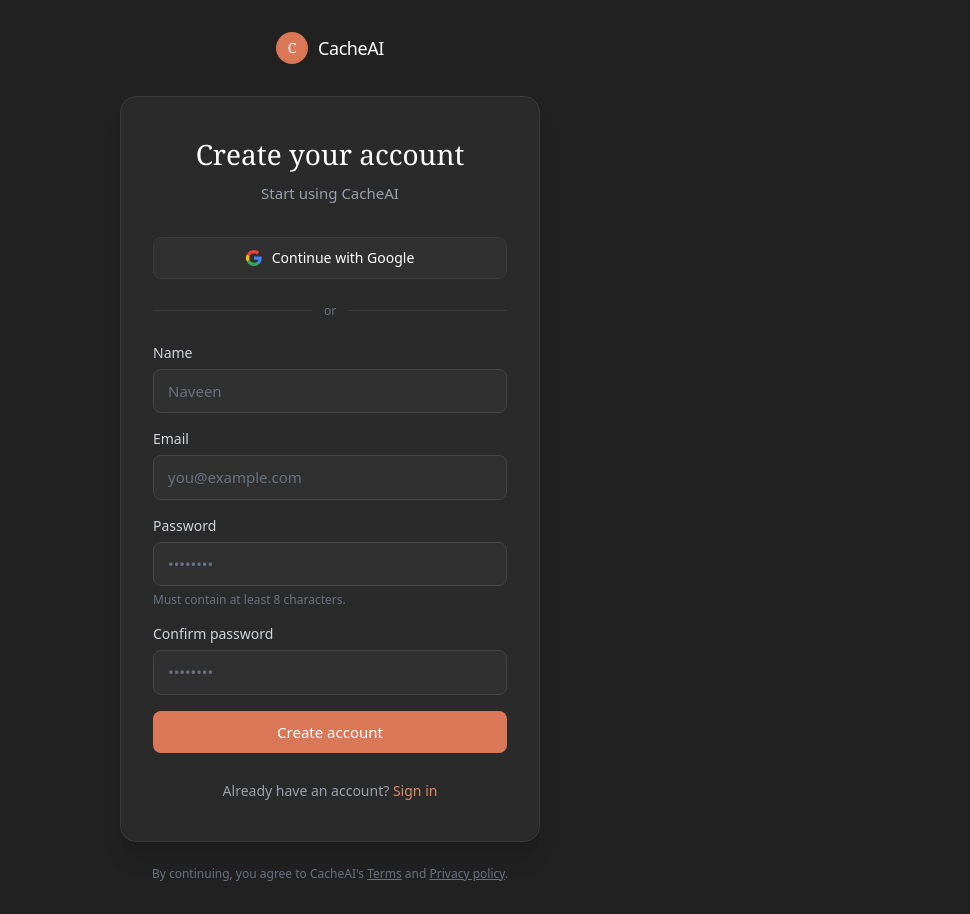
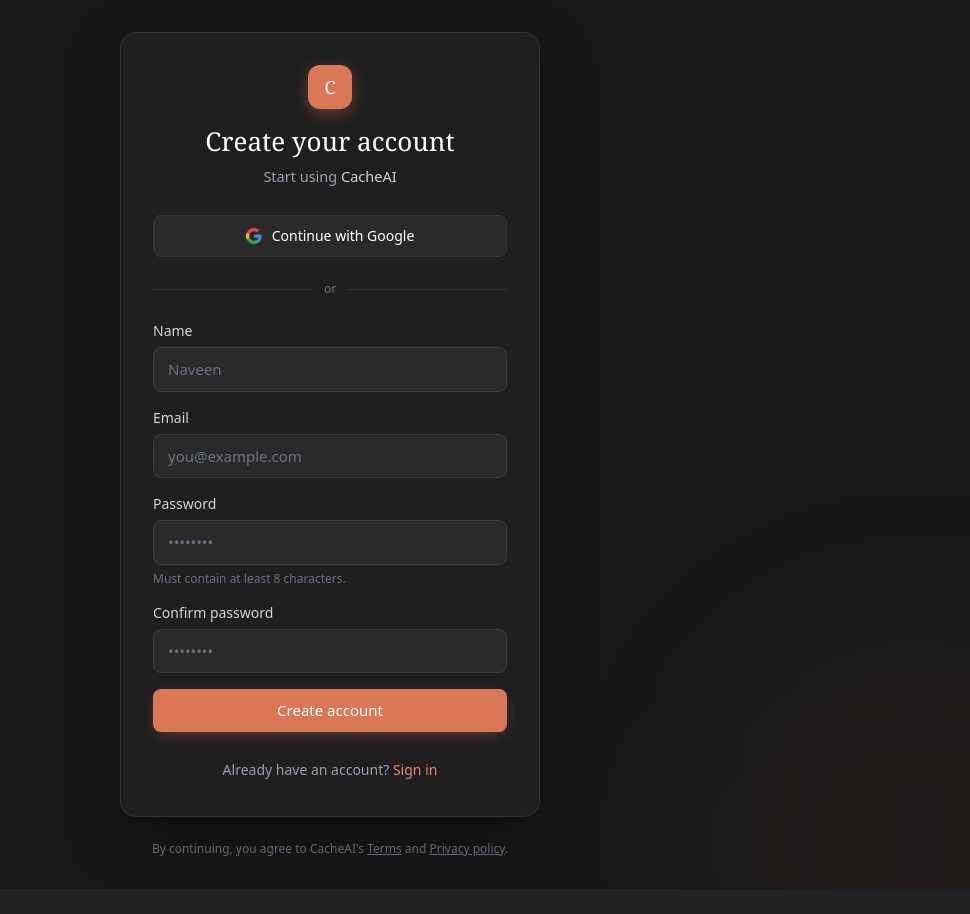
Before and after one commit to Madesh-cse/AI-Chat-Assistant-Frontend, a Next.js app: page /register in a window 1280 px wide. Shown: the whole page, without its empty margins (310-1280 px from the left). After the commit the page ends 889 px from the top, so only its background shows below. Built offline with nearby package versions, Linux system fonts and the light colour scheme.

Commit message:
update a auth pages

```diff
--- a/app/login/page.tsx
+++ b/app/login/page.tsx
@@ -5,6 +5,31 @@
 import { useRouter } from "next/navigation";
 
 import { useAuthStore } from "@/store/authStore";
+
+function Spinner() {
+  return (
+    <svg
+      className="h-4 w-4 animate-spin"
+      viewBox="0 0 24 24"
+      fill="none"
+      aria-hidden="true"
+    >
+      <circle
+        className="opacity-25"
+        cx="12"
+        cy="12"
+        r="10"
+        stroke="currentColor"
+        strokeWidth="3.5"
+      />
+      <path
+        className="opacity-90"
+        fill="currentColor"
+        d="M22 12c0-5.52-4.48-10-10-10v3.5C16.14 5.5 18.5 8.36 18.5 12H22z"
+      />
+    </svg>
+  );
+}
 
 export default function LoginPage() {
   const router = useRouter();
@@ -46,39 +71,45 @@
   }
 
   return (
-    <main className="min-h-screen bg-[#212121] flex items-center justify-center px-4">
-      <div className="w-full max-w-105">
-        {/* Wordmark */}
-        <div className="flex justify-center mb-8">
-          <div className="flex items-center gap-2.5">
-            <div className="w-8 h-8 rounded-full bg-[#D97757] flex items-center justify-center">
-              <span className="text-white text-sm font-medium" style={{ fontFamily: "Georgia, serif" }}>
+    <main className="relative min-h-screen overflow-hidden bg-[#171717] flex items-center justify-center px-4">
+      {/* Ambient glow — purely decorative, sits behind everything */}
+      <div
+        aria-hidden="true"
+        className="pointer-events-none absolute inset-0 overflow-hidden"
+      >
+        <div className="absolute left-1/2 top-[-10%] h-120 w-120 -translate-x-1/2 rounded-full bg-[#D97757]/1200 blur-[120px]" />
+        <div className="absolute bottom-[-15%] right-[-10%] h-90 w-90 rounded-full bg-[#D97757]/6 blur-[110px]" />
+      </div>
+
+      <div className="relative w-full max-w-105">
+        <div className="rounded-2xl border border-[#333] bg-[#212121]/90 px-8 pb-9 pt-8 shadow-[0_20px_60px_-15px_rgba(0,0,0,0.6)] backdrop-blur-sm">
+          {/* Header — logo inline with the heading, not floating above the card */}
+          <div className="mb-7 flex flex-col items-center text-center">
+            <div className="mb-4 flex h-11 w-11 items-center justify-center rounded-xl bg-[#D97757] shadow-[0_4px_16px_-2px_rgba(217,119,87,0.5)]">
+              <span
+                className="text-white text-lg font-medium"
+                style={{ fontFamily: "Georgia, serif" }}
+              >
                 C
               </span>
             </div>
-            <span className="text-white text-lg font-medium tracking-tight">
-              CacheAI
-            </span>
-          </div>
-        </div>
 
-        <div className="bg-[#2a2a2a] border border-[#3a3a3a] rounded-2xl px-8 py-10 shadow-xl">
-          <div className="text-center mb-8">
             <h1
-              className="text-[28px] leading-tight text-white"
+              className="text-[26px] leading-tight text-white"
               style={{ fontFamily: "Georgia, 'Times New Roman', serif" }}
             >
               Welcome back
             </h1>
 
-            <p className="text-gray-400 mt-2.5 text-[15px]">
-              Sign in to continue to CacheAI
+            <p className="mt-2 text-[14.5px] text-gray-400">
+              Sign in to continue to{" "}
+              <span className="text-gray-300">CacheAI</span>
             </p>
           </div>
 
           {error && (
-            <div className="mb-5 rounded-lg border border-red-500/30 bg-red-500/10 px-4 py-3 text-sm text-red-400">
-              {error}
+            <div className="mb-5 flex items-start gap-2 rounded-lg border border-red-500/30 bg-red-500/10 px-4 py-3 text-sm text-red-400">
+              <span>{error}</span>
             </div>
           )}
 
@@ -89,9 +120,10 @@
               className="
                 w-full flex items-center justify-center gap-2.5
                 rounded-lg border border-[#3a3a3a]
-                bg-[#303030] py-2.5
+                bg-[#2a2a2a] py-2.5
                 text-sm font-medium text-white
-                transition hover:bg-[#383838]
+                transition hover:bg-[#323232] hover:border-[#454545]
+                active:scale-[0.99]
               "
             >
               <svg width="16" height="16" viewBox="0 0 16 16" aria-hidden="true">
@@ -105,15 +137,12 @@
           </div>
 
           <div className="flex items-center gap-3 mb-6">
-            <div className="h-px flex-1 bg-[#3a3a3a]" />
+            <div className="h-px flex-1 bg-[#333]" />
             <span className="text-xs text-gray-500">or</span>
-            <div className="h-px flex-1 bg-[#3a3a3a]" />
+            <div className="h-px flex-1 bg-[#333]" />
           </div>
 
-          <form
-            onSubmit={handleSubmit}
-            className="space-y-4"
-          >
+          <form onSubmit={handleSubmit} className="space-y-4">
             <div>
               <label className="block text-sm text-gray-300 mb-1.5 font-medium">
                 Email
@@ -122,16 +151,15 @@
               <input
                 type="email"
                 value={email}
-                onChange={(event) =>
-                  setEmail(event.target.value)
-                }
+                onChange={(event) => setEmail(event.target.value)}
                 placeholder="you@example.com"
+                disabled={loading}
                 className="
                   w-full
                   rounded-lg
                   border
-                  border-[#444]
-                  bg-[#303030]
+                  border-[#3d3d3d]
+                  bg-[#2a2a2a]
                   px-3.5
                   py-2.5
                   text-[15px]
@@ -142,6 +170,7 @@
                   focus:border-[#D97757]
                   focus:ring-2
                   focus:ring-[#D97757]/20
+                  disabled:opacity-60
                 "
               />
             </div>
@@ -162,16 +191,15 @@
               <input
                 type="password"
                 value={password}
-                onChange={(event) =>
-                  setPassword(event.target.value)
-                }
+                onChange={(event) => setPassword(event.target.value)}
                 placeholder="••••••••"
+                disabled={loading}
                 className="
                   w-full
                   rounded-lg
                   border
-                  border-[#444]
-                  bg-[#303030]
+                  border-[#3d3d3d]
+                  bg-[#2a2a2a]
                   px-3.5
                   py-2.5
                   text-[15px]
@@ -182,6 +210,7 @@
                   focus:border-[#D97757]
                   focus:ring-2
                   focus:ring-[#D97757]/20
+                  disabled:opacity-60
                 "
               />
             </div>
@@ -190,19 +219,27 @@
               type="submit"
               disabled={loading}
               className="
+                flex
                 w-full
+                items-center
+                justify-center
+                gap-2
                 rounded-lg
                 bg-[#D97757]
                 py-2.5
+                text-[15px]
                 font-medium
                 text-white
-                text-[15px]
+                shadow-[0_4px_14px_-4px_rgba(217,119,87,0.45)]
                 transition
                 hover:bg-[#c76a4c]
-                disabled:opacity-50
+                active:scale-[0.99]
                 disabled:cursor-not-allowed
+                disabled:opacity-70
+                disabled:active:scale-100
               "
             >
+              {loading && <Spinner />}
               {loading ? "Signing in…" : "Sign in"}
             </button>
           </form>
--- a/app/register/page.tsx
+++ b/app/register/page.tsx
@@ -5,6 +5,32 @@
 import { useRouter } from "next/navigation";
 
 import { useAuthStore } from "@/store/authStore";
+import RegistrationSuccessModal from "@/components/Model/Registrationsuccessmodal";
+
+function Spinner() {
+  return (
+    <svg
+      className="h-4 w-4 animate-spin"
+      viewBox="0 0 24 24"
+      fill="none"
+      aria-hidden="true"
+    >
+      <circle
+        className="opacity-25"
+        cx="12"
+        cy="12"
+        r="10"
+        stroke="currentColor"
+        strokeWidth="3.5"
+      />
+      <path
+        className="opacity-90"
+        fill="currentColor"
+        d="M22 12c0-5.52-4.48-10-10-10v3.5C16.14 5.5 18.5 8.36 18.5 12H22z"
+      />
+    </svg>
+  );
+}
 
 export default function RegisterPage() {
   const router = useRouter();
@@ -18,6 +44,7 @@
   const [confirmPassword, setConfirmPassword] = useState("");
 
   const [error, setError] = useState("");
+  const [registered, setRegistered] = useState(false);
 
   async function handleSubmit(
     event: FormEvent<HTMLFormElement>,
@@ -68,7 +95,9 @@
         password,
       });
 
-      router.push("/login");
+      // Show the success modal instead of redirecting immediately —
+      // the redirect now happens when the user confirms it.
+      setRegistered(true);
     } catch (error) {
       setError(
         error instanceof Error
@@ -79,60 +108,48 @@
   }
 
   return (
-    <main className="min-h-screen bg-[#212121] flex items-center justify-center px-4 py-8">
-      <div className="w-full max-w-105">
+    <main className="relative min-h-screen overflow-hidden bg-[#171717] flex items-center justify-center px-4 py-8">
+      {/* Ambient glow — purely decorative, sits behind everything */}
+      <div
+        aria-hidden="true"
+        className="pointer-events-none absolute inset-0 overflow-hidden"
+      >
+        <div className="absolute left-1/2 top-[-10%] h-120 w-120 -translate-x-1/2 rounded-full bg-[#D97757]/1200 blur-[120px]" />
+        <div className="absolute bottom-[-15%] right-[-10%] h-90 w-90 rounded-full bg-[#D97757]/6 blur-[110px]" />
+      </div>
+
+      <div className="relative w-full max-w-105">
 
         {/* =========================================
-            WORDMARK
+            REGISTER CARD
         ========================================= */}
 
-        <div className="flex justify-center mb-8">
-          <div className="flex items-center gap-2.5">
+        <div className="rounded-2xl border border-[#333] bg-[#212121]/90 px-8 pb-9 pt-8 shadow-[0_20px_60px_-15px_rgba(0,0,0,0.6)] backdrop-blur-sm">
 
-            <div className="w-8 h-8 rounded-full bg-[#D97757] flex items-center justify-center">
+          {/* =========================================
+              HEADER — logo inline with the heading
+          ========================================= */}
+
+          <div className="mb-7 flex flex-col items-center text-center">
+            <div className="mb-4 flex h-11 w-11 items-center justify-center rounded-xl bg-[#D97757] shadow-[0_4px_16px_-2px_rgba(217,119,87,0.5)]">
               <span
-                className="text-white text-sm font-medium"
-                style={{
-                  fontFamily: "Georgia, serif",
-                }}
+                className="text-white text-lg font-medium"
+                style={{ fontFamily: "Georgia, serif" }}
               >
                 C
               </span>
             </div>
 
-            <span className="text-white text-lg font-medium tracking-tight">
-              CacheAI
-            </span>
-
-          </div>
-        </div>
-
-        {/* =========================================
-            REGISTER CARD
-        ========================================= */}
-
-        <div className="bg-[#2a2a2a] border border-[#3a3a3a] rounded-2xl px-8 py-10 shadow-xl">
-
-          {/* =========================================
-              HEADER
-          ========================================= */}
-
-          <div className="text-center mb-8">
-
             <h1
-              className="text-[28px] leading-tight text-white"
-              style={{
-                fontFamily:
-                  "Georgia, 'Times New Roman', serif",
-              }}
+              className="text-[26px] leading-tight text-white"
+              style={{ fontFamily: "Georgia, 'Times New Roman', serif" }}
             >
               Create your account
             </h1>
 
-            <p className="text-gray-400 mt-2.5 text-[15px]">
-              Start using CacheAI
+            <p className="mt-2 text-[14.5px] text-gray-400">
+              Start using <span className="text-gray-300">CacheAI</span>
             </p>
-
           </div>
 
           {/* =========================================
@@ -150,7 +167,6 @@
           ========================================= */}
 
           <div className="flex flex-col gap-2.5 mb-6">
-
             <button
               type="button"
               className="
@@ -162,13 +178,15 @@
                 rounded-lg
                 border
                 border-[#3a3a3a]
-                bg-[#303030]
+                bg-[#2a2a2a]
                 py-2.5
                 text-sm
                 font-medium
                 text-white
                 transition
-                hover:bg-[#383838]
+                hover:bg-[#323232]
+                hover:border-[#454545]
+                active:scale-[0.99]
               "
             >
               <svg
@@ -181,26 +199,21 @@
                   fill="#4285F4"
                   d="M15.68 8.18c0-.58-.05-1.13-.15-1.66H8v3.14h4.3a3.68 3.68 0 0 1-1.6 2.42v2h2.58c1.51-1.39 2.4-3.44 2.4-5.9z"
                 />
-
                 <path
                   fill="#34A853"
                   d="M8 16c2.16 0 3.97-.72 5.29-1.94l-2.58-2c-.72.48-1.63.77-2.71.77-2.08 0-3.85-1.41-4.48-3.3H.86v2.07A8 8 0 0 0 8 16z"
                 />
-
                 <path
                   fill="#FBBC05"
                   d="M3.52 9.53a4.8 4.8 0 0 1 0-3.06V4.4H.86a8 8 0 0 0 0 7.2l2.66-2.07z"
                 />
-
                 <path
                   fill="#EA4335"
                   d="M8 3.18c1.17 0 2.23.4 3.06 1.2l2.3-2.3A7.94 7.94 0 0 0 8 0 8 8 0 0 0 .86 4.4l2.66 2.07C4.15 4.59 5.92 3.18 8 3.18z"
                 />
               </svg>
-
               Continue with Google
             </button>
-
           </div>
 
           {/* =========================================
@@ -208,30 +221,20 @@
           ========================================= */}
 
           <div className="flex items-center gap-3 mb-6">
-
-            <div className="h-px flex-1 bg-[#3a3a3a]" />
-
-            <span className="text-xs text-gray-500">
-              or
-            </span>
-
-            <div className="h-px flex-1 bg-[#3a3a3a]" />
-
+            <div className="h-px flex-1 bg-[#333]" />
+            <span className="text-xs text-gray-500">or</span>
+            <div className="h-px flex-1 bg-[#333]" />
           </div>
 
           {/* =========================================
               FORM
           ========================================= */}
 
-          <form
-            onSubmit={handleSubmit}
-            className="space-y-4"
-          >
+          <form onSubmit={handleSubmit} className="space-y-4">
 
             {/* NAME */}
 
             <div>
-
               <label className="block text-sm text-gray-300 mb-1.5 font-medium">
                 Name
               </label>
@@ -239,17 +242,16 @@
               <input
                 type="text"
                 value={name}
-                onChange={(event) =>
-                  setName(event.target.value)
-                }
+                onChange={(event) => setName(event.target.value)}
                 placeholder="Naveen"
                 autoComplete="name"
+                disabled={loading}
                 className="
                   w-full
                   rounded-lg
                   border
-                  border-[#444]
-                  bg-[#303030]
+                  border-[#3d3d3d]
+                  bg-[#2a2a2a]
                   px-3.5
                   py-2.5
                   text-[15px]
@@ -260,15 +262,14 @@
                   focus:border-[#D97757]
                   focus:ring-2
                   focus:ring-[#D97757]/20
+                  disabled:opacity-60
                 "
               />
-
             </div>
 
             {/* EMAIL */}
 
             <div>
-
               <label className="block text-sm text-gray-300 mb-1.5 font-medium">
                 Email
               </label>
@@ -276,17 +277,16 @@
               <input
                 type="email"
                 value={email}
-                onChange={(event) =>
-                  setEmail(event.target.value)
-                }
+                onChange={(event) => setEmail(event.target.value)}
                 placeholder="you@example.com"
                 autoComplete="email"
+                disabled={loading}
                 className="
                   w-full
                   rounded-lg
                   border
-                  border-[#444]
-                  bg-[#303030]
+                  border-[#3d3d3d]
+                  bg-[#2a2a2a]
                   px-3.5
                   py-2.5
                   text-[15px]
@@ -297,15 +297,14 @@
                   focus:border-[#D97757]
                   focus:ring-2
                   focus:ring-[#D97757]/20
+                  disabled:opacity-60
                 "
               />
-
             </div>
 
             {/* PASSWORD */}
 
             <div>
-
               <label className="block text-sm text-gray-300 mb-1.5 font-medium">
                 Password
               </label>
@@ -313,17 +312,16 @@
               <input
                 type="password"
                 value={password}
-                onChange={(event) =>
-                  setPassword(event.target.value)
-                }
+                onChange={(event) => setPassword(event.target.value)}
                 placeholder="••••••••"
                 autoComplete="new-password"
+                disabled={loading}
                 className="
                   w-full
                   rounded-lg
                   border
-                  border-[#444]
-                  bg-[#303030]
+                  border-[#3d3d3d]
+                  bg-[#2a2a2a]
                   px-3.5
                   py-2.5
                   text-[15px]
@@ -334,19 +332,18 @@
                   focus:border-[#D97757]
                   focus:ring-2
                   focus:ring-[#D97757]/20
+                  disabled:opacity-60
                 "
               />
 
               <p className="text-xs text-gray-500 mt-1.5">
                 Must contain at least 8 characters.
               </p>
-
             </div>
 
             {/* CONFIRM PASSWORD */}
 
             <div>
-
               <label className="block text-sm text-gray-300 mb-1.5 font-medium">
                 Confirm password
               </label>
@@ -354,17 +351,16 @@
               <input
                 type="password"
                 value={confirmPassword}
-                onChange={(event) =>
-                  setConfirmPassword(event.target.value)
-                }
+                onChange={(event) => setConfirmPassword(event.target.value)}
                 placeholder="••••••••"
                 autoComplete="new-password"
+                disabled={loading}
                 className="
                   w-full
                   rounded-lg
                   border
-                  border-[#444]
-                  bg-[#303030]
+                  border-[#3d3d3d]
+                  bg-[#2a2a2a]
                   px-3.5
                   py-2.5
                   text-[15px]
@@ -375,9 +371,9 @@
                   focus:border-[#D97757]
                   focus:ring-2
                   focus:ring-[#D97757]/20
+                  disabled:opacity-60
                 "
               />
-
             </div>
 
             {/* SUBMIT */}
@@ -386,24 +382,29 @@
               type="submit"
               disabled={loading}
               className="
+                flex
                 w-full
+                items-center
+                justify-center
+                gap-2
                 rounded-lg
                 bg-[#D97757]
                 py-2.5
+                text-[15px]
                 font-medium
                 text-white
-                text-[15px]
+                shadow-[0_4px_14px_-4px_rgba(217,119,87,0.45)]
                 transition
                 hover:bg-[#c76a4c]
-                disabled:opacity-50
+                active:scale-[0.99]
                 disabled:cursor-not-allowed
+                disabled:opacity-70
+                disabled:active:scale-100
               "
             >
-              {loading
-                ? "Creating account…"
-                : "Create account"}
+              {loading && <Spinner />}
+              {loading ? "Creating account…" : "Create account"}
             </button>
-
           </form>
 
           {/* =========================================
@@ -412,7 +413,6 @@
 
           <p className="text-center text-sm text-gray-400 mt-7">
             Already have an account?{" "}
-
             <Link
               href="/login"
               className="text-[#e08a68] font-medium hover:underline"
@@ -420,7 +420,6 @@
               Sign in
             </Link>
           </p>
-
         </div>
 
         {/* =========================================
@@ -429,26 +428,23 @@
 
         <p className="text-center text-xs text-gray-500 mt-6">
           By continuing, you agree to CacheAI&apos;s{" "}
-
-          <Link
-            href="/terms"
-            className="underline hover:text-gray-400"
-          >
+          <Link href="/terms" className="underline hover:text-gray-400">
             Terms
           </Link>{" "}
-
           and{" "}
-
-          <Link
-            href="/privacy"
-            className="underline hover:text-gray-400"
-          >
+          <Link href="/privacy" className="underline hover:text-gray-400">
             Privacy policy
           </Link>
           .
         </p>
+      </div>
 
-      </div>
+      {registered && (
+        <RegistrationSuccessModal
+          name={name}
+          onConfirm={() => router.push("/login")}
+        />
+      )}
     </main>
   );
 }
```
Also changed, not shown: components/chat/ChatBox.tsx (+56 -17 lines).
